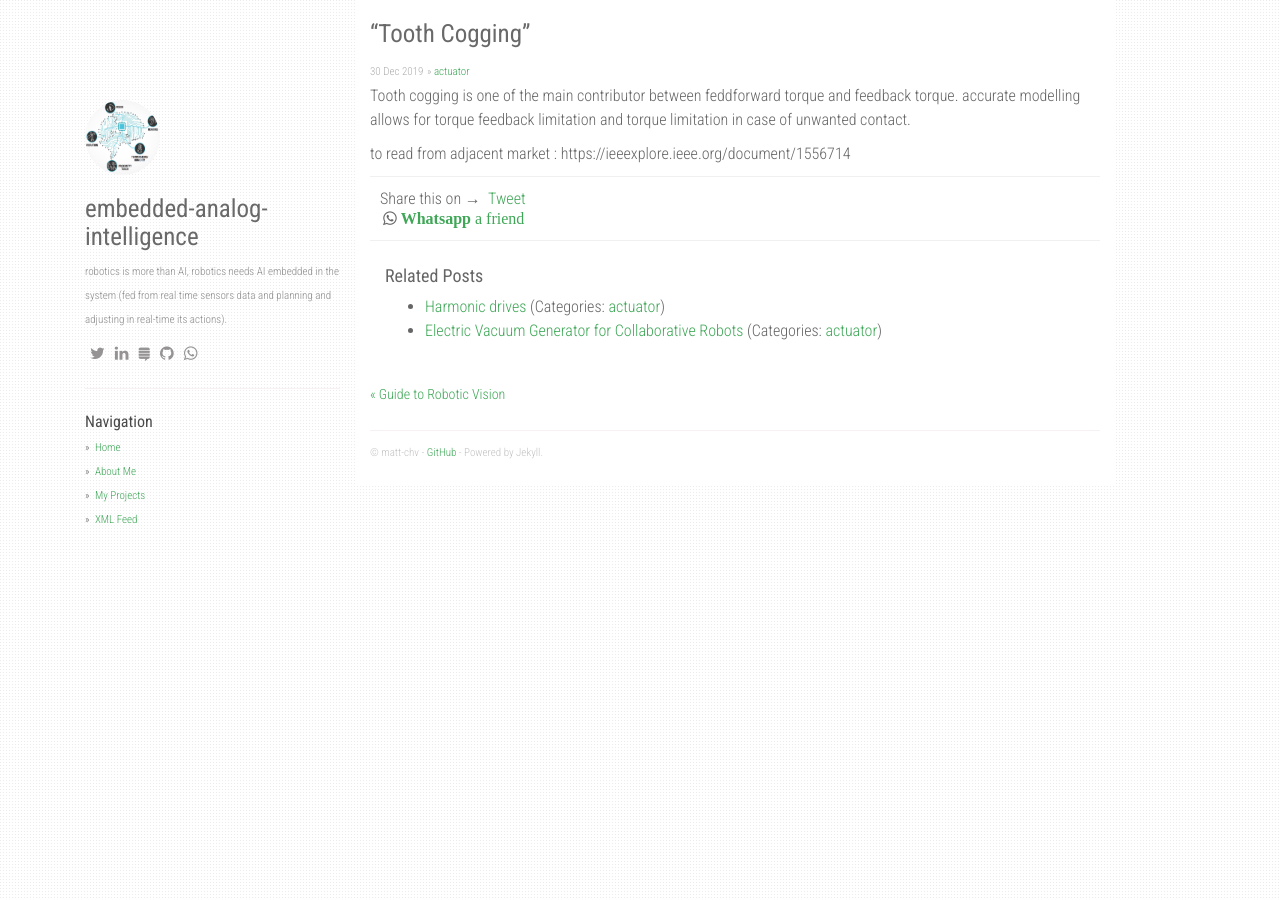
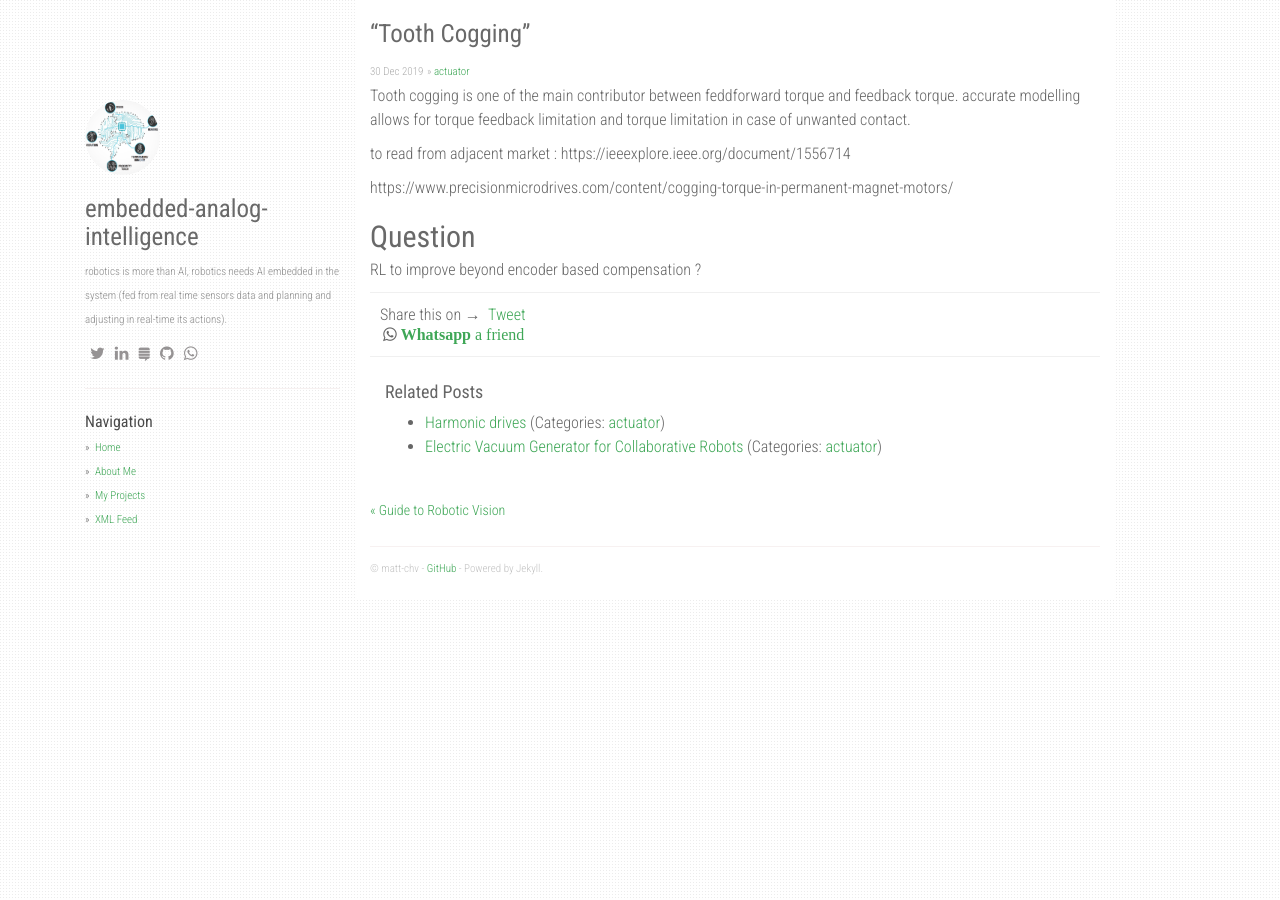
Before and after one commit to matt-chv/embedded-analog-intelligence, a Jekyll site: the page built from _posts/2019-12-30-tooth-clogging.md, in a window 1280 px wide. Built offline with Jekyll 4.4.1, drawn with Linux system fonts in a browser that asks for light colours; nearby versions of some CDN libraries; our own code applies the rules of GitHub Pages for plain Markdown files; comment, search, counter and statistics services are not loaded.

Commit message:
Update 2019-12-30-tooth-clogging.md

```diff
--- a/_posts/2019-12-30-tooth-clogging.md
+++ b/_posts/2019-12-30-tooth-clogging.md
@@ -9,3 +9,9 @@ Tooth cogging is one of the main contributor between feddforward torque and feed
 accurate modelling allows for torque feedback limitation and torque limitation in case of unwanted contact.
 
 to read from adjacent market : https://ieeexplore.ieee.org/document/1556714
+
+https://www.precisionmicrodrives.com/content/cogging-torque-in-permanent-magnet-motors/
+
+
+## Question
+RL to improve beyond encoder based compensation ?
```
